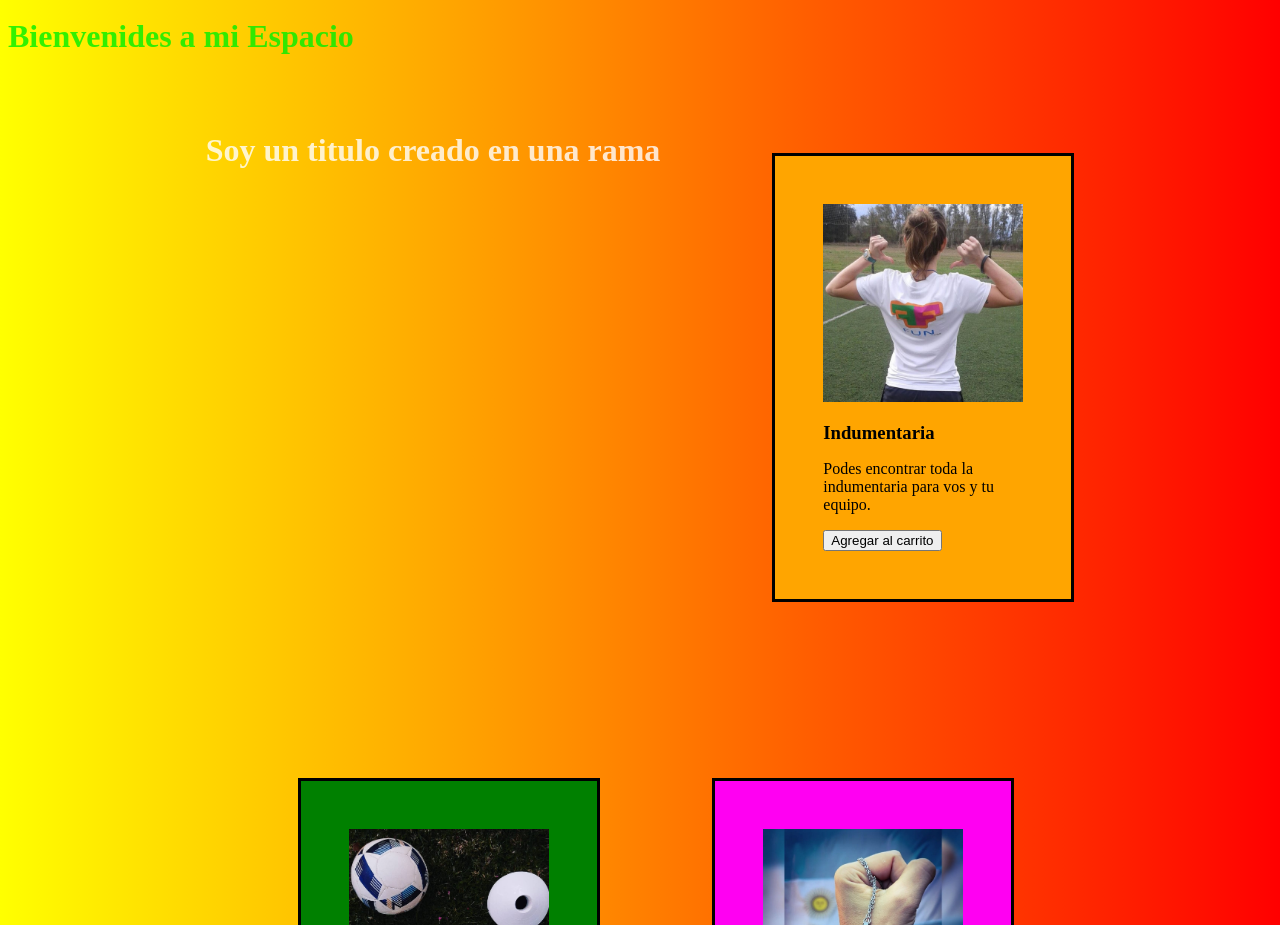
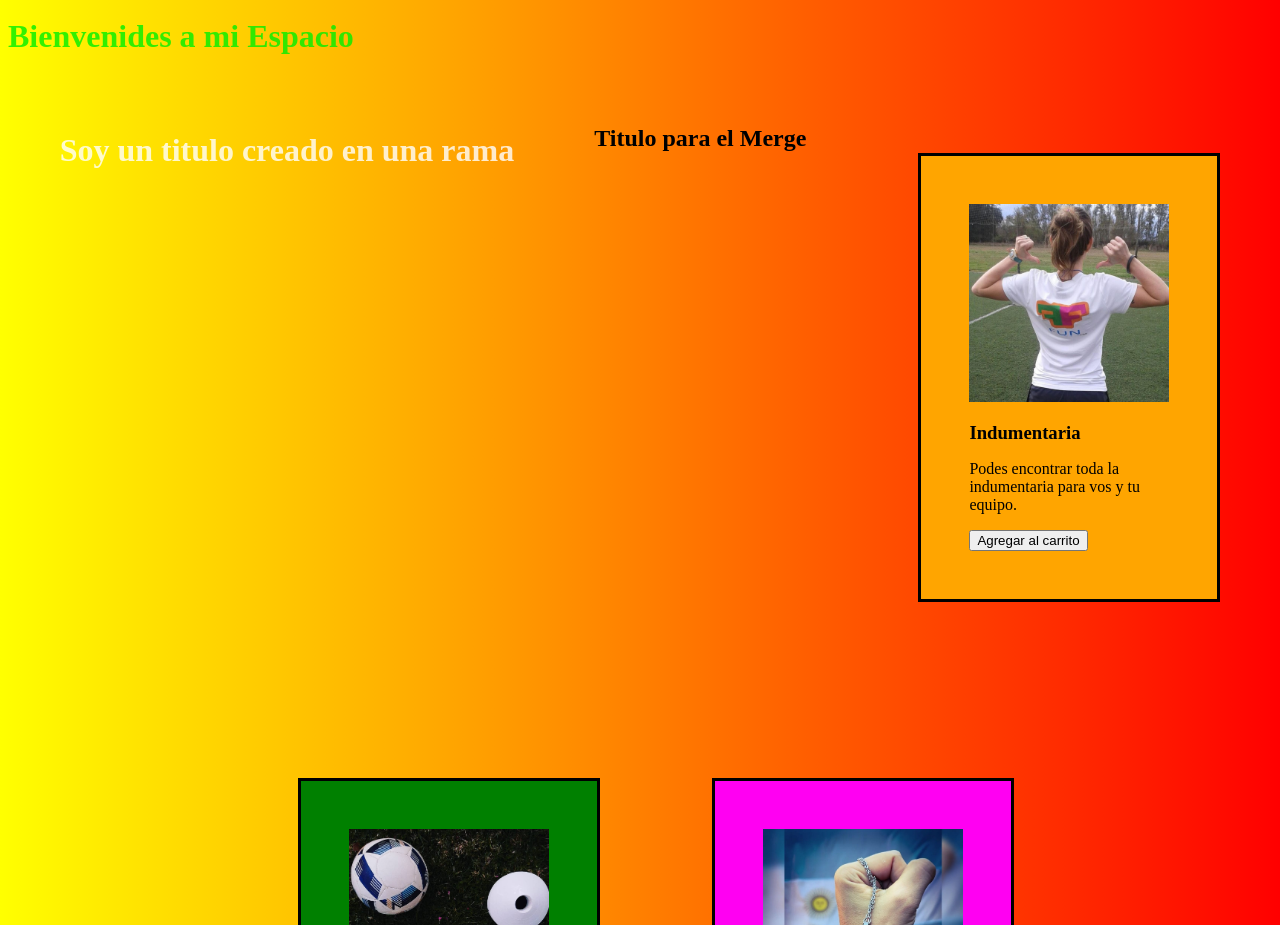
Before and after one commit to jimecol/comisio-48280, a plain HTML site: page index.html in a window 1280 px wide. Shown: the part 1033-1958 px from the top of the page. Drawn offline with Linux system fonts and the light colour scheme.

Commit message:
commit previo al Merge

```diff
--- a/index.html
+++ b/index.html
@@ -117,6 +117,7 @@
 
 <section id="productos">
     <h1 class="titulo-git">Soy un titulo creado en una rama</h1>
+    <h2>Titulo para el Merge</h2>
     <!--CARD 1-->
 
     <div class="card1">
```
